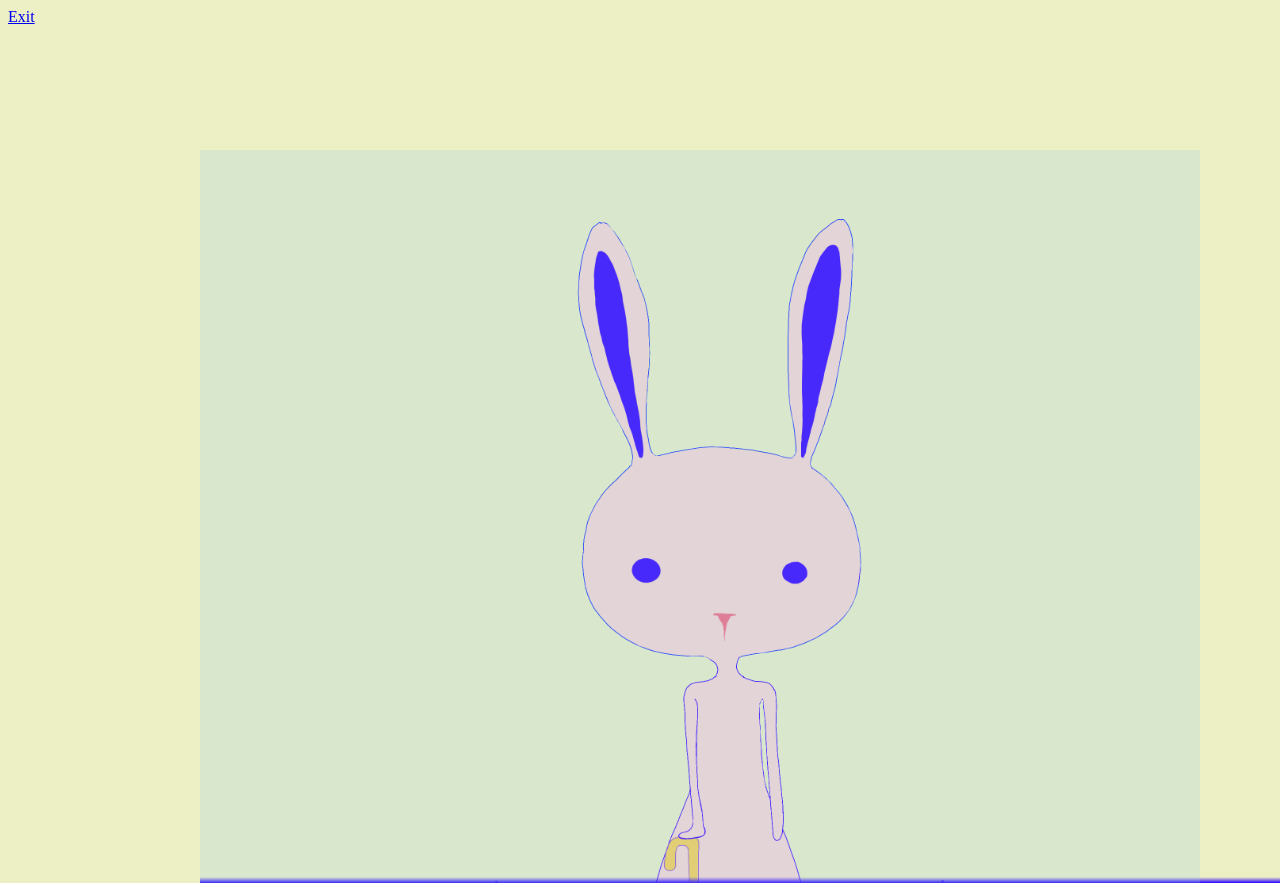
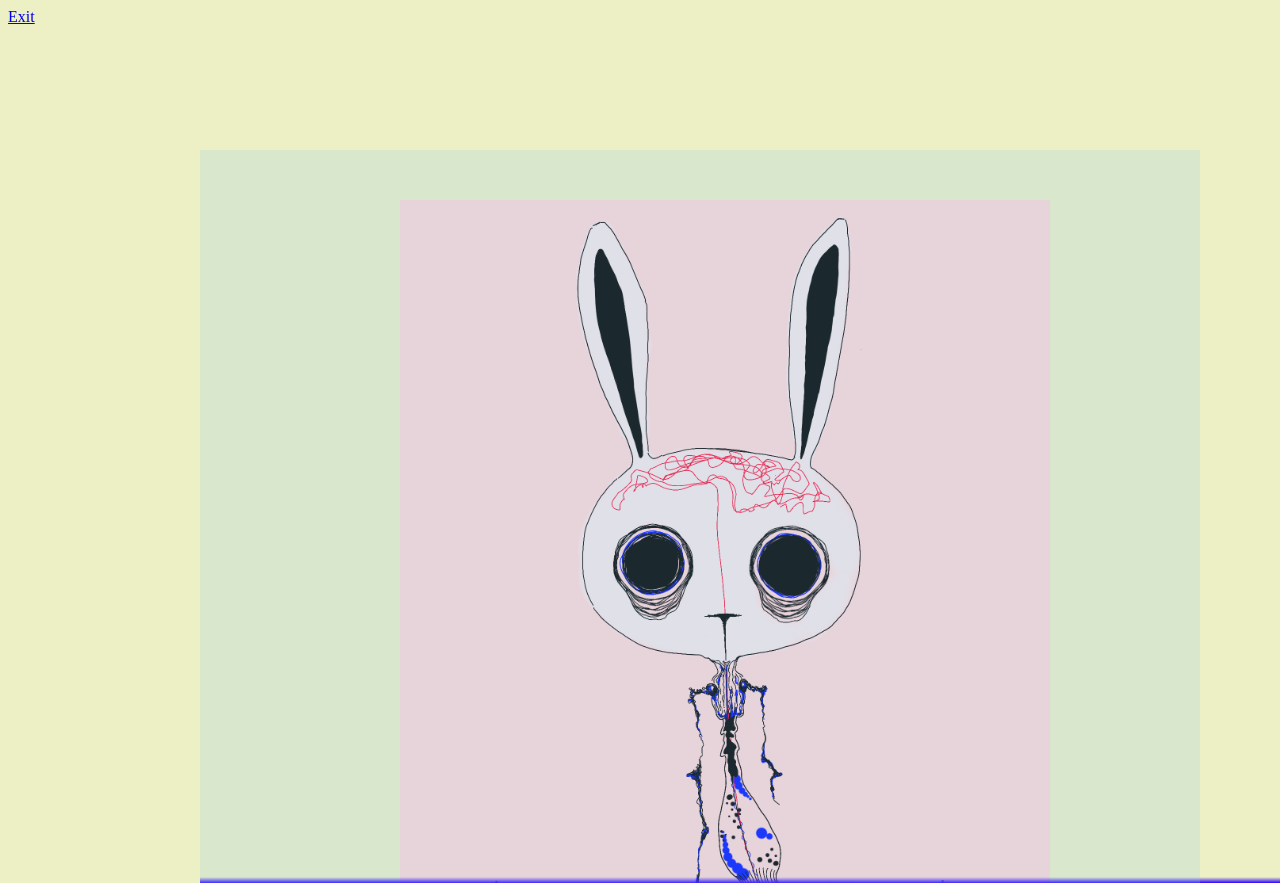
Before and after one commit to Zhonm301/Escapism_project, a plain HTML site: page Collection9.html in a window 1280 px wide. Shown: the top 883 px of the page. Drawn offline with Linux system fonts and the light colour scheme.

Commit message:
Update Collection9.html

```diff
--- a/Collection9.html
+++ b/Collection9.html
@@ -11,7 +11,7 @@
         <a href="index.html">Exit</a>
     </div>
 
-    <img src="Alice.png" alt="Alice2" class="Alice">
+    <img src="Alice2.png" alt="Alice2" class="Alice">
     <img src="Bunny.png" alt="Bunny" class="Bunny">
     <div class="Split"></div>
     <div class="BunnyText">I am you</div>
```
